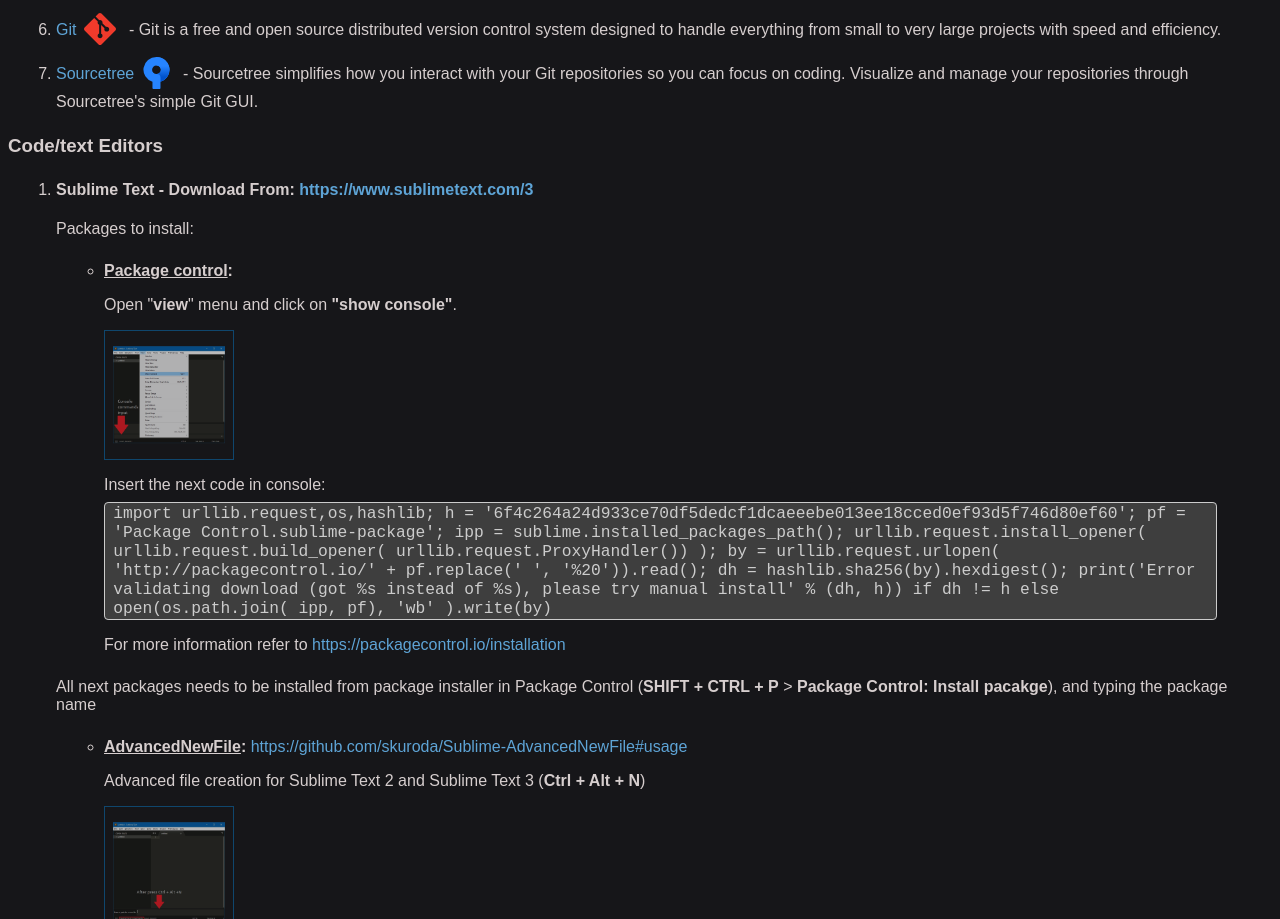
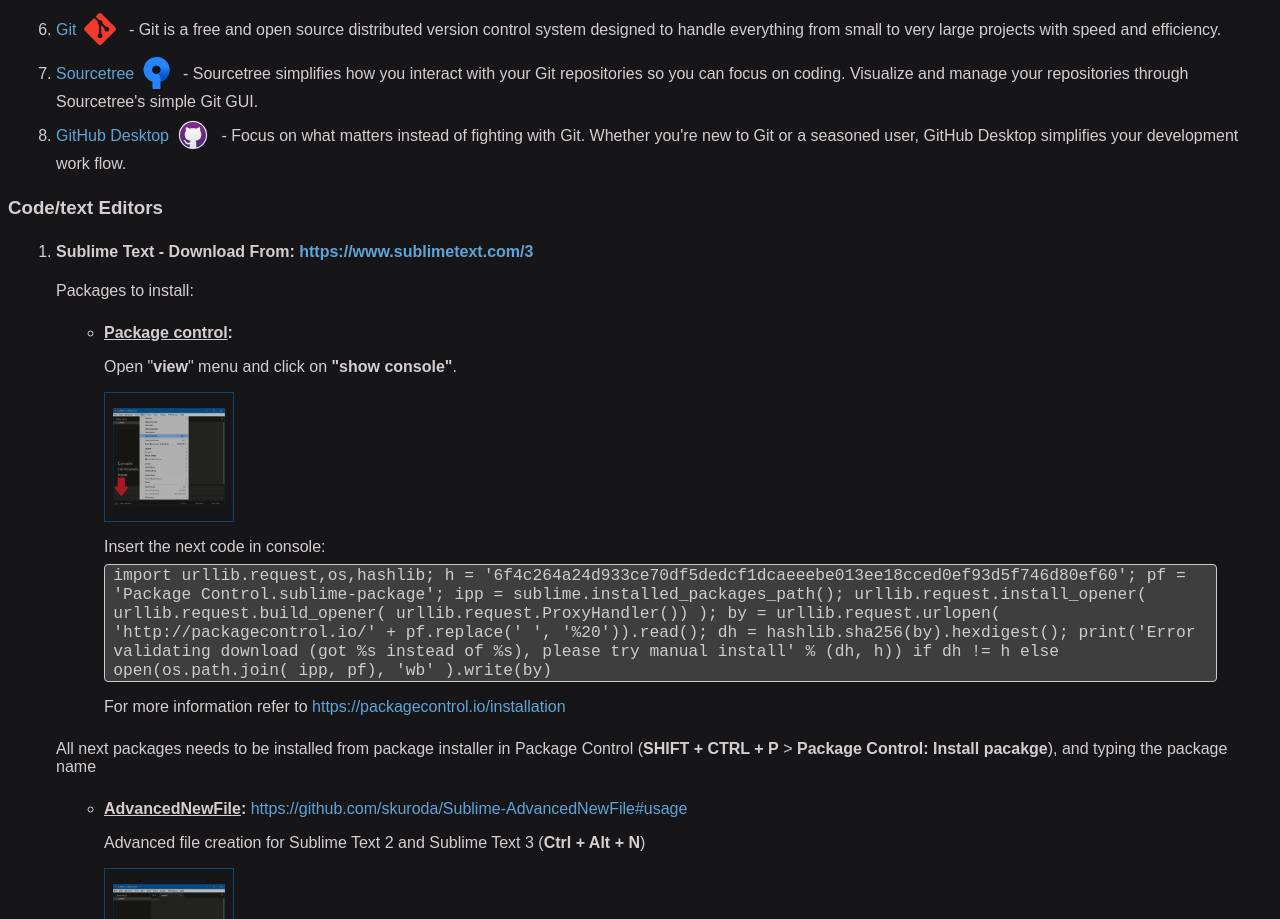
Before and after one commit to chybeat/Windows-Setup-for-webDev, a plain HTML site: page index.html in a window 1280 px wide. Shown: the part 3160-4079 px from the top of the page. Drawn offline with Linux system fonts and the light colour scheme.

Commit message:
Agregado GitHub Desktop a  las utilidades requeridas

```diff
--- a/index.html
+++ b/index.html
@@ -131,6 +131,7 @@
                 </li>
                 <li><a target="_blank" href="https://git-scm.com/download/win">Git</a><div class="logo inline"><img class="git" src="assets/gitLogo.svg" /></div> - Git is a free and open source distributed version control system designed to handle everything from small to very large projects with speed and efficiency.</li>
                 <li><a target="_blank" href="https://www.sourcetreeapp.com/">Sourcetree</a><div class="logo inline"><img class="sourcetree" src="assets/sourcetreeLogo.svg" /></div> - Sourcetree simplifies how you interact with your Git repositories so you can focus on coding. Visualize and manage your repositories through Sourcetree's simple Git GUI.</li>
+                <li><a target="_blank" href="https://desktop.github.com/">GitHub Desktop</a><div class="logo inline"><img class="githubDesktop" src="assets/githubDesktopLogo.svg" /></div> - Focus on what matters instead of fighting with Git. Whether you're new to Git or a seasoned user, GitHub Desktop simplifies your development work flow.</li>
             </ol>
         </article>
         <article>
```
Also changed, not shown: assets/githubDesktopLogo.svg (added).
